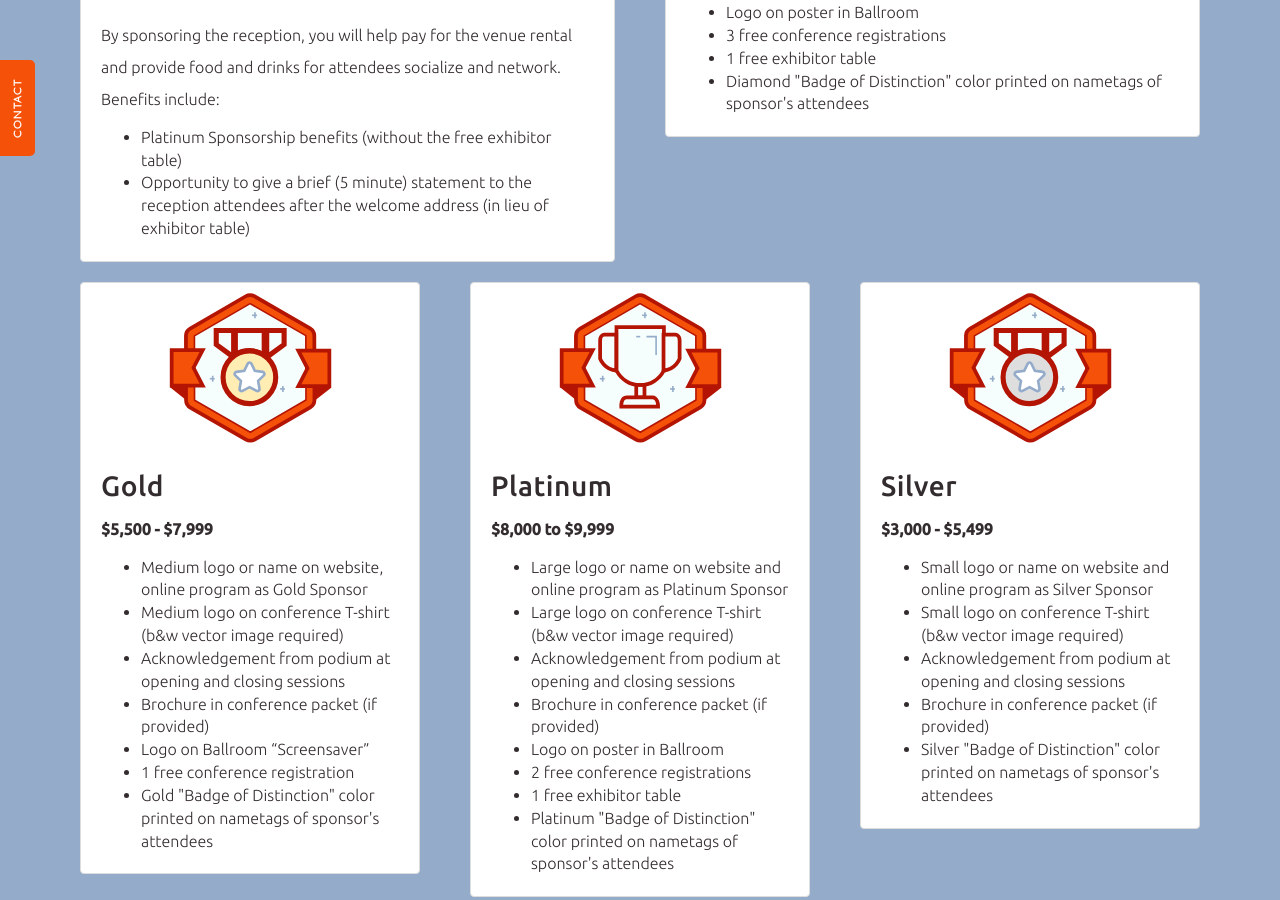
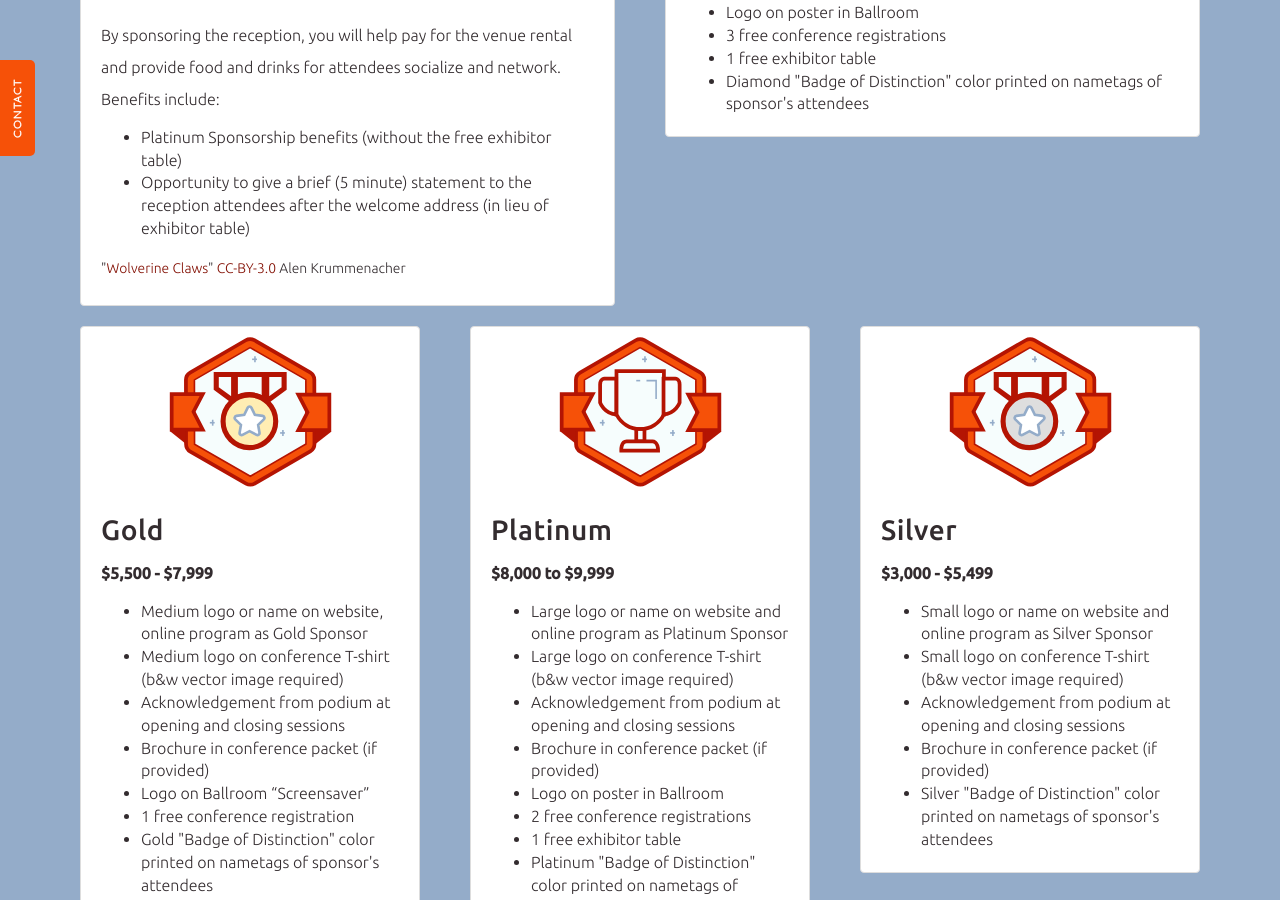
Before and after one commit to code4lib/2018.code4lib.org, a Jekyll site: the page built from prospectus/index.html, in a window 1280 px wide and 900 px high, scrolled down 2564 px. Built offline with Jekyll 4.4.1, drawn with Linux system fonts in a browser that asks for light colours; some web fonts are replaced.

Commit message:
credit the Wolverine claws artist

```diff
--- a/prospectus/index.html
+++ b/prospectus/index.html
@@ -97,6 +97,7 @@ published: true
                         <li>Platinum Sponsorship benefits (without the free exhibitor table)</li>
                         <li>Opportunity to give a brief (5 minute) statement to the reception attendees after the welcome address (in lieu of exhibitor table)</li>
                     </ul>
+                    <p><small>"<a href="https://thenounproject.com/term/wolverine-claws/52605">Wolverine Claws</a>" <a href="http://creativecommons.org/licenses/by/3.0/us/" rel="license">CC-BY-3.0</a> Alen Krummenacher</small></p>
                 </div>
             </div>
 
```
